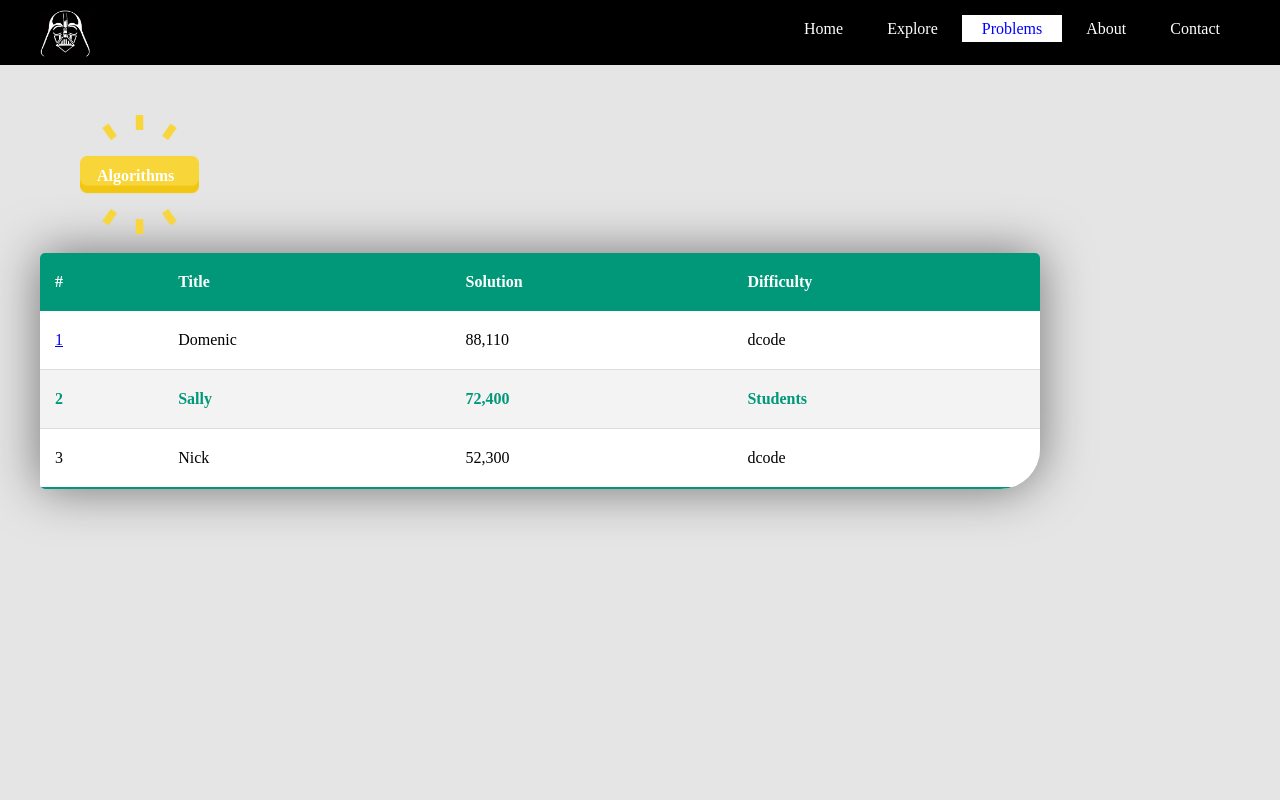
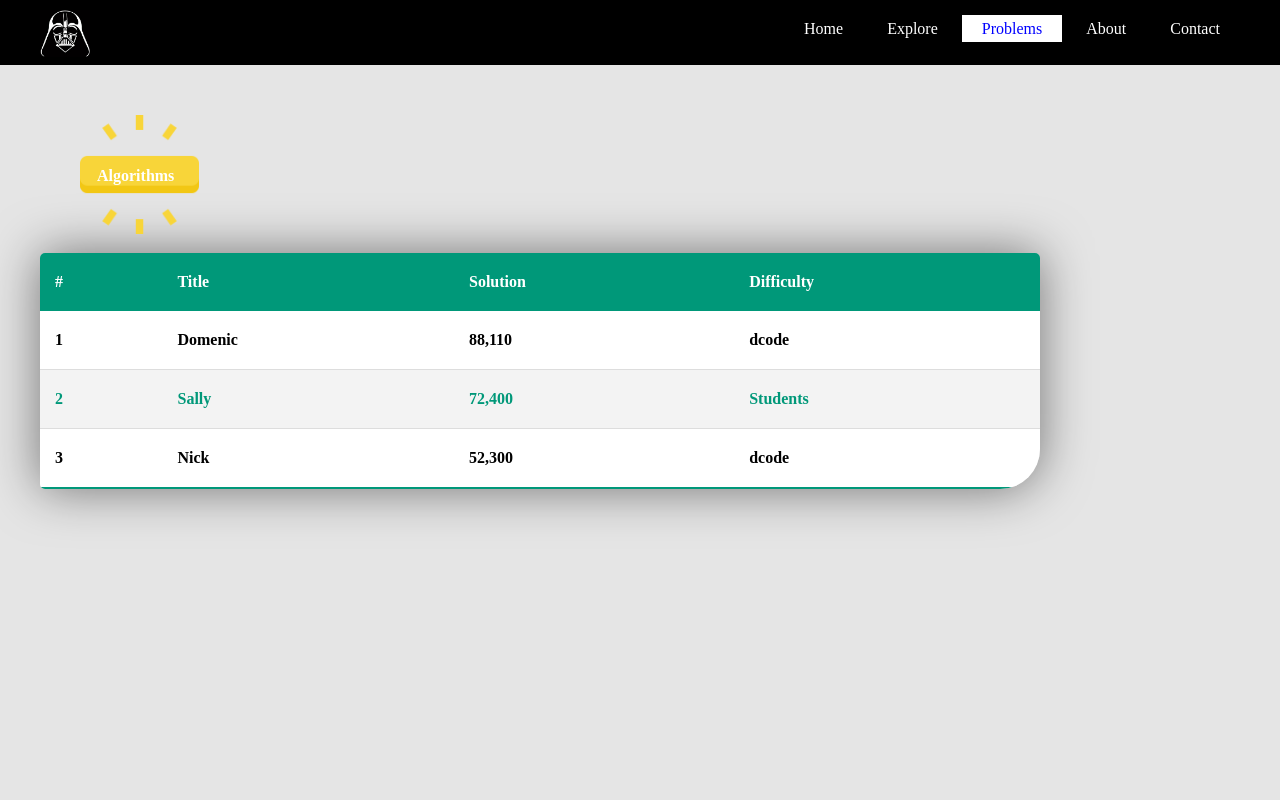
Before and after one commit to SaketCodeScribe/DarthCoder, a PHP site: page /Problems.html in a window 1280 px wide. Run offline with PHP 8.4, Linux system fonts and the light colour scheme; some libraries are stand-ins or nearby versions.

Commit message:
Update problems.css

```diff
--- a/css/problems.css
+++ b/css/problems.css
@@ -184,15 +184,22 @@ nav .main{
   padding: 20px 15px;
 }
 
+.content-table td a:nth-of-type(odd){
+	text-decoration: none;
+	color: black;
+}
+
 .content-table tbody tr{
   border-bottom: 1px solid #dddddd;
 }
 
 .content-table tbody tr:nth-of-type(even){
+  font-weight: bold;
   background-color: #f3f3f3;
 }
 
 .content-table tbody tr:nth-of-type(odd){
+  font-weight: bold;
   background-color: white;
 }
 
@@ -200,7 +207,10 @@ nav .main{
   border-bottom: 2px solid #009879;
 }
 
-.content-table tbody tr.active-row{
-  font-weight: bold;
+.content-table tbody tr.active-row a{
   color: #009879;
 }
+
+.content-table tbody tr.active-row{
+  color: #009879;
+}
```
